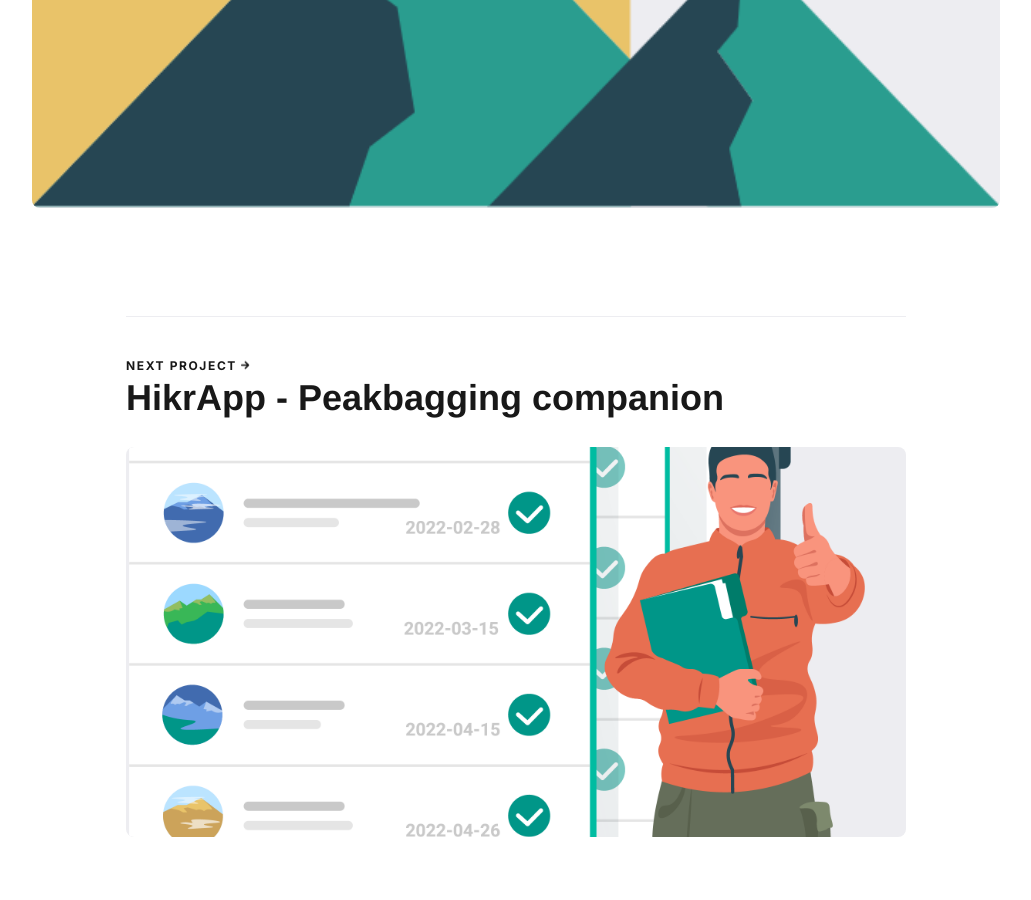
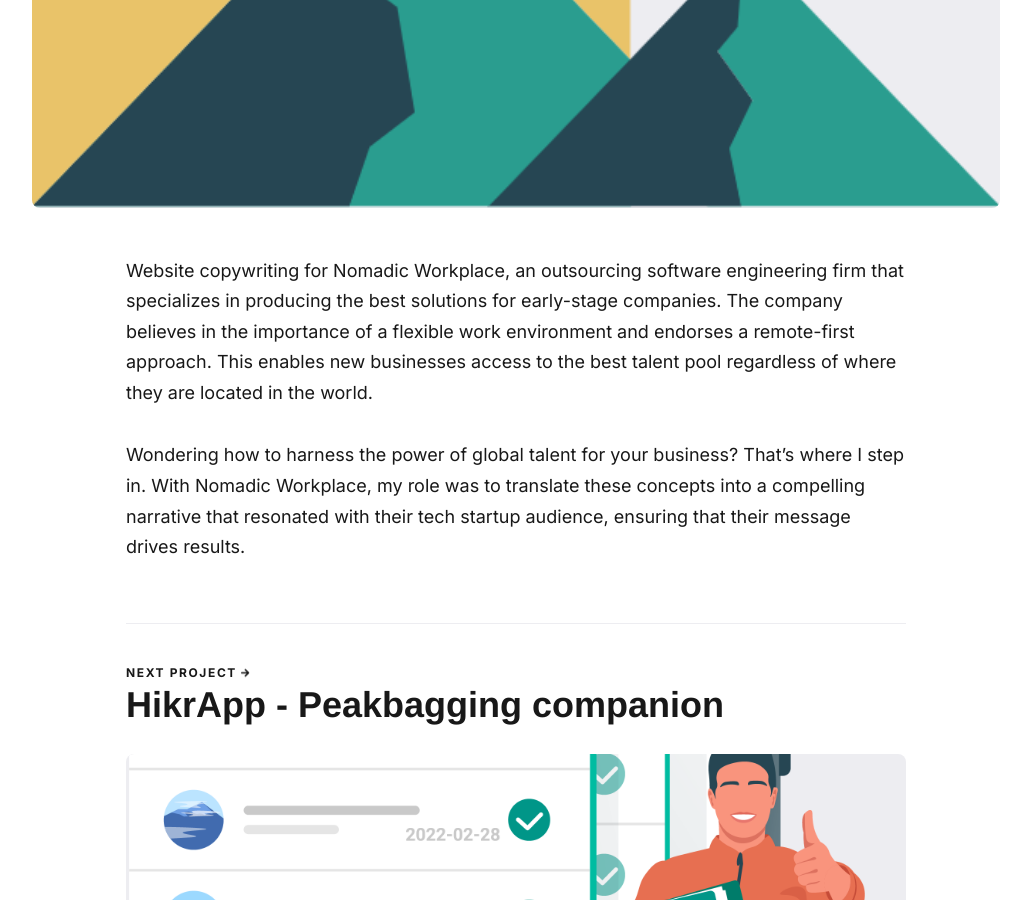
Before and after one commit to amylfox91/amylfox91.github.io, a Jekyll site: the page built from _projects/2022-03-15-nomadic.md, in a window 1280 px wide and 900 px high, scrolled down 659 px. Shown: the whole window, without its empty margins (124-1155 px from the left). Built offline with Jekyll 4.4.1, drawn with Linux system fonts in a browser that asks for light colours; nearby versions of some CDN libraries; some web fonts are replaced.

Commit message:
fill out projects

```diff
--- a/_projects/2022-03-15-nomadic.md
+++ b/_projects/2022-03-15-nomadic.md
@@ -4,3 +4,10 @@
 subtitle: Small Business
 image: '/images/projects/nomadic_logo.png'
 ---
+Website copywriting for Nomadic Workplace, an outsourcing software engineering firm that specializes in producing the best solutions for early-stage companies.
+The company believes in the importance of a flexible work environment and endorses a remote-first approach.
+This enables new businesses access to the best talent pool regardless of where they are located in the world.
+
+Wondering how to harness the power of global talent for your business?
+That's where I step in.
+With Nomadic Workplace, my role was to translate these concepts into a compelling narrative that resonated with their tech startup audience, ensuring that their message drives results.
```
Also changed, not shown: _projects/2022-02-20-hikr.md (+6 -0 lines).
